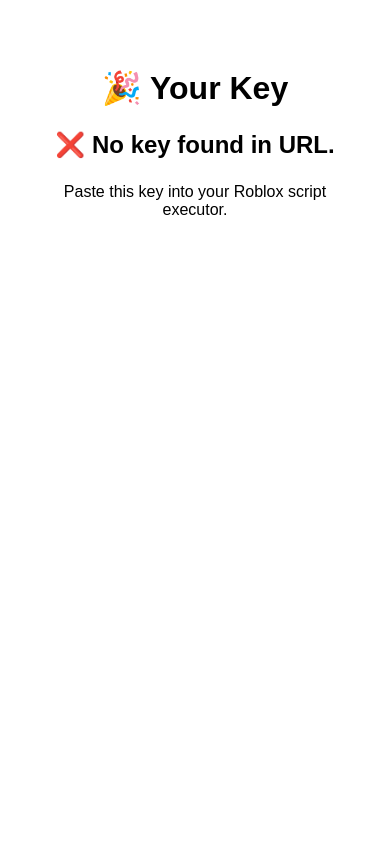
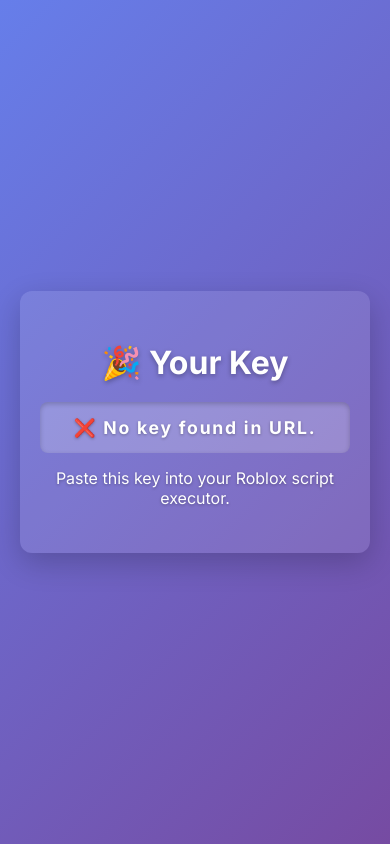
Before and after one commit to ImRevoltexee/keys, a website: page key.html in a window 390 px wide. Drawn offline with Linux system fonts and the light colour scheme.

Commit message:
Redesign index.html and key.html with modern styling and cooldown timer

```diff
--- a/key.html
+++ b/key.html
@@ -1,13 +1,94 @@
 <!DOCTYPE html>
-<html>
+<html lang="en">
 <head>
+  <meta charset="UTF-8" />
+  <meta name="viewport" content="width=device-width, initial-scale=1" />
   <title>Your Key</title>
+  <link href="https://fonts.googleapis.com/css2?family=Inter:wght@400;700&display=swap" rel="stylesheet" />
+  <style>
+    /* Reset and base */
+    * {
+      box-sizing: border-box;
+    }
+    body {
+      margin: 0;
+      font-family: 'Inter', sans-serif;
+      background: linear-gradient(135deg, #667eea, #764ba2);
+      color: #fff;
+      height: 100vh;
+      display: flex;
+      justify-content: center;
+      align-items: center;
+      padding: 20px;
+      text-align: center;
+    }
+
+    .container {
+      background: rgba(255, 255, 255, 0.1);
+      padding: 40px 30px;
+      border-radius: 12px;
+      box-shadow: 0 10px 30px rgba(0,0,0,0.2);
+      max-width: 400px;
+      width: 100%;
+    }
+
+    h1 {
+      font-weight: 700;
+      margin-bottom: 20px;
+      font-size: 2.5rem;
+      text-shadow: 0 2px 5px rgba(0,0,0,0.3);
+    }
+
+    #keyBox {
+      background: rgba(255,255,255,0.2);
+      padding: 15px 20px;
+      border-radius: 8px;
+      font-size: 1.3rem;
+      letter-spacing: 0.1em;
+      font-weight: 600;
+      user-select: all;
+      margin-bottom: 15px;
+      box-shadow: inset 0 2px 5px rgba(0,0,0,0.2);
+      word-break: break-word;
+    }
+
+    p {
+      font-size: 1rem;
+      margin: 10px 0;
+      text-shadow: 0 1px 3px rgba(0,0,0,0.3);
+    }
+
+    #cooldownInfo {
+      font-weight: 500;
+      margin-top: 15px;
+      font-size: 1.1rem;
+      color: #ffd700;
+      text-shadow: 0 1px 2px rgba(0,0,0,0.4);
+    }
+
+    /* Responsive tweaks */
+    @media (max-width: 480px) {
+      .container {
+        padding: 30px 20px;
+      }
+
+      h1 {
+        font-size: 2rem;
+      }
+
+      #keyBox {
+        font-size: 1.1rem;
+      }
+    }
+  </style>
 </head>
-<body style="text-align:center; padding:40px; font-family:sans-serif;">
-  <h1>🎉 Your Key</h1>
-  <p id="keyBox" style="font-size: 24px; font-weight: bold;"></p>
-  <p>Paste this key into your Roblox script executor.</p>
-  <p id="cooldownInfo" style="font-size: 18px; margin-top: 10px;">Loading cooldown...</p>
+<body>
+  <div class="container">
+    <h1>🎉 Your Key</h1>
+    <p id="keyBox">Loading...</p>
+    <p>Paste this key into your Roblox script executor.</p>
+    <p id="cooldownInfo">Loading cooldown...</p>
+  </div>
 
   <script>
     const params = new URLSearchParams(window.location.search);
@@ -28,7 +109,6 @@
         .then(data => {
           if (data.cooldownSecondsLeft !== undefined) {
             let secondsLeft = data.cooldownSecondsLeft;
-
             const cooldownEl = document.getElementById("cooldownInfo");
 
             function updateTimer() {
```
Also changed, not shown: index.html (+86 -7 lines).
